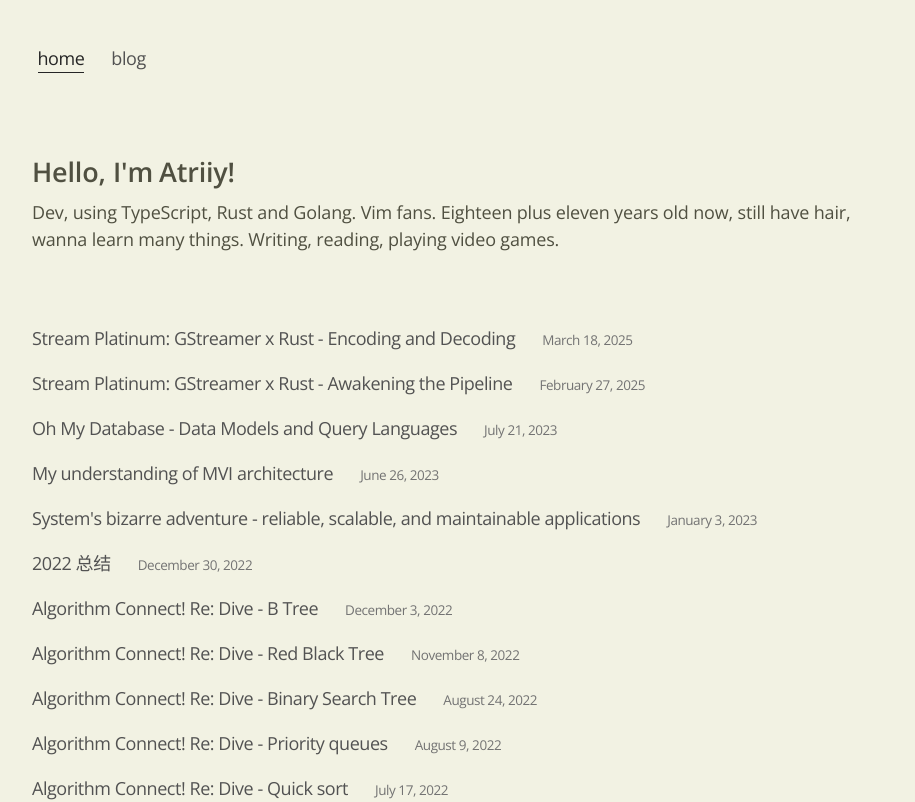
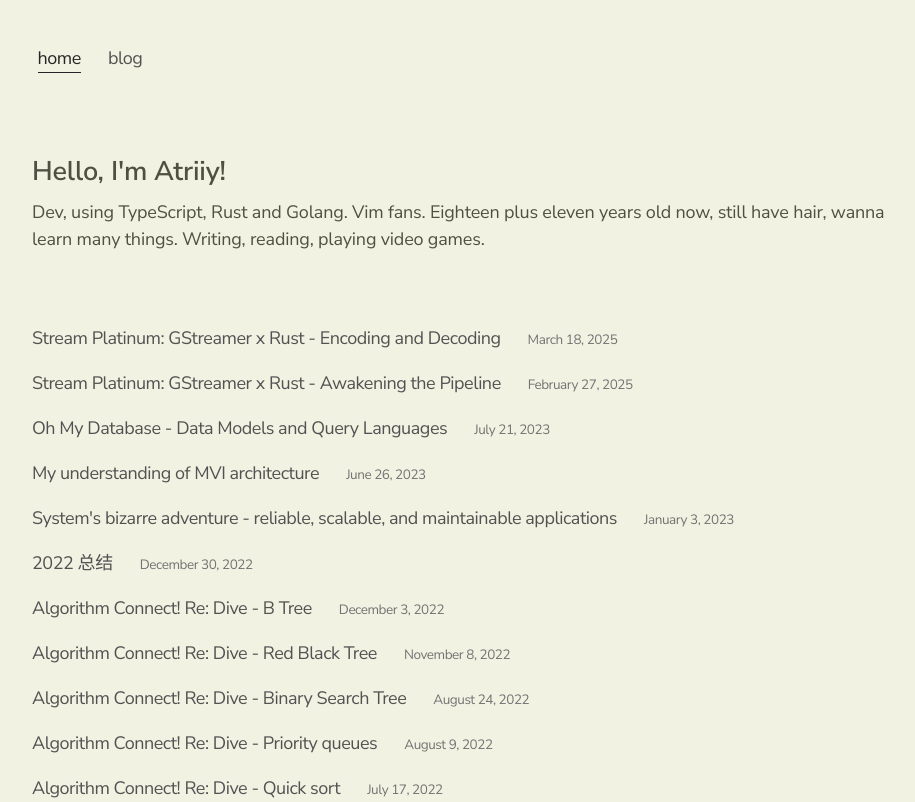
Before and after one commit to ShroXd/atriiy.dev, a Next.js app: page / in a window 1280 px wide. Shown: the top 802 px of the page, without its empty margins (176-1091 px from the left). Built offline with nearby package versions, Linux system fonts and the light colour scheme.

Commit message:
chore: replace Open Sans with Nunito Sans in font configuration and global styles

```diff
--- a/app/global.css
+++ b/app/global.css
@@ -44,7 +44,7 @@
   --font-spectral: 'Spectral', serif;
   --font-libre-baskerville: 'Libre Baskerville', serif;
   --font-montserrat: 'Montserrat', sans-serif;
-  --font-open-sans: 'Open Sans', sans-serif;
+  --font-nunito-sans: 'Nunito Sans', sans-serif;
 }
 
 /* Removed dark mode media query */
@@ -52,7 +52,7 @@
 html {
   min-width: 360px;
   scroll-behavior: smooth;
-  font-family: var(--font-open-sans), sans-serif;
+  font-family: var(--font-nunito-sans), sans-serif;
   font-size: 18px;
   letter-spacing: -0.01em;
 }
--- a/app/layout.tsx
+++ b/app/layout.tsx
@@ -4,7 +4,7 @@ import type { Metadata } from 'next'
 import {
   Libre_Baskerville,
   Montserrat,
-  Open_Sans,
+  Nunito_Sans,
   Spectral,
 } from 'next/font/google'
 
@@ -35,10 +35,10 @@ const montserrat = Montserrat({
   variable: '--font-montserrat',
 })
 
-const openSans = Open_Sans({
+const nunitoSans = Nunito_Sans({
   subsets: ['latin'],
   display: 'swap',
-  variable: '--font-open-sans',
+  variable: '--font-nunito-sans',
 })
 
 export const metadata: Metadata = {
@@ -86,10 +86,10 @@ export default function RootLayout({
         spectral.variable,
         libreBaskerville.variable,
         montserrat.variable,
-        openSans.variable
+        nunitoSans.variable
       )}
     >
-      <body className='font-open-sans mx-4 mt-8 max-w-3xl antialiased lg:mx-auto'>
+      <body className='font-nunito-sans mx-4 mt-8 max-w-3xl antialiased lg:mx-auto'>
         <main className='mt-6 flex min-w-0 flex-auto flex-col px-2 md:px-0'>
           <Navbar />
           {children}
--- a/tailwind.config.js
+++ b/tailwind.config.js
@@ -5,7 +5,7 @@ module.exports = {
       fontFamily: {
         baskerville: ['var(--font-libre-baskerville)', 'serif'],
         montserrat: ['var(--font-montserrat)', 'sans-serif'],
-        'open-sans': ['var(--font-open-sans)', 'sans-serif'],
+        'nunito-sans': ['var(--font-nunito-sans)', 'sans-serif'],
         'maple-mono': ['Maple Mono', 'monospace'],
       },
       keyframes: {
```
